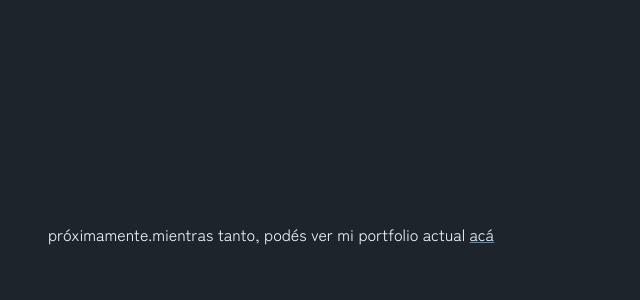
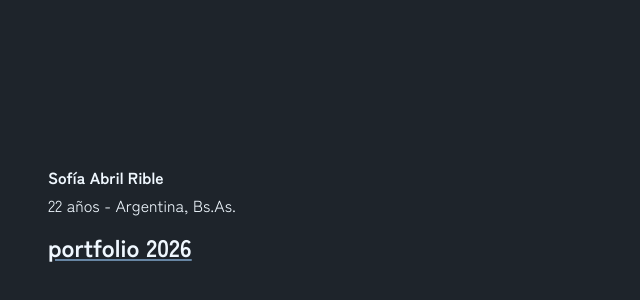
Before and after one commit to 9fosi/gently, a plain HTML site: page index.html in a window 1280 px wide. Shown: the part 490-790 px from the top of the page, without its empty margins (0-640 px from the left). Drawn offline with Linux system fonts and the light colour scheme.

Commit message:
Update index.html with new content and favicon
Added a favicon link and updated the title and content.

```diff
--- a/index.html
+++ b/index.html
@@ -4,11 +4,16 @@
     <meta charset="UTF-8">
     <meta name="viewport" content="width=device-width, initial-scale=1.0">
     <link rel="stylesheet" href="style.css">
-    <title>ㅤ</title>
+    <link rel="icon" type="image/png" href="gentlypixelart.png">
+    <title>proximamente</title>
 </head>
 <body>
-    <!-- <img src="gentlypixelart.png" alt="gently pixel art"> --->
-    <p>próximamente.</p>
-    <p>mientras tanto, podés ver mi portfolio actual <a href="https://srible.myportfolio.com/">acá</a></p>
+    <section class="1">
+        <!---<img src="gentlypixelart.png" alt="gently pixel art">---->
+        <h4>Sofía Abril Rible</h4>
+        <p>22 años - Argentina, Bs.As.</p>
+        <h1><a href="https://srible.myportfolio.com/">portfolio 2026</a></h1>
+    </section>
+
 </body>
 </html>
```
